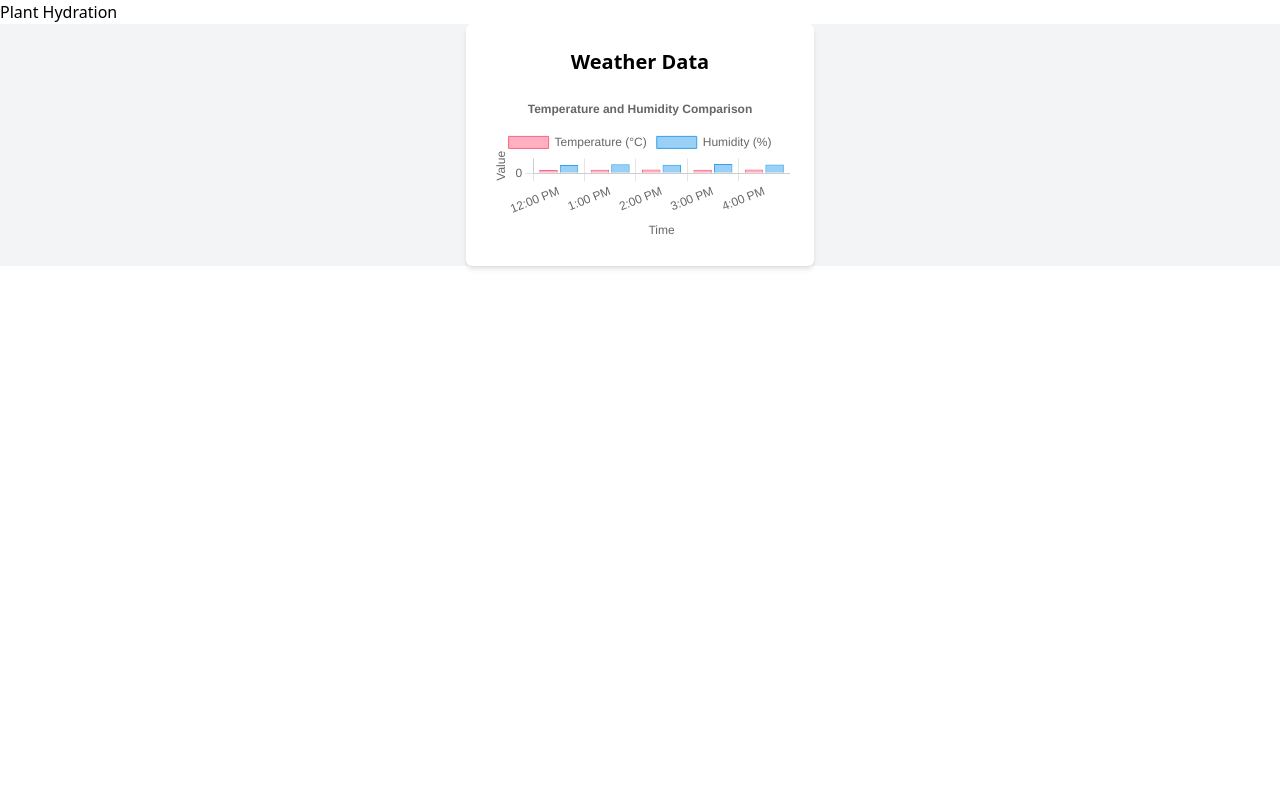
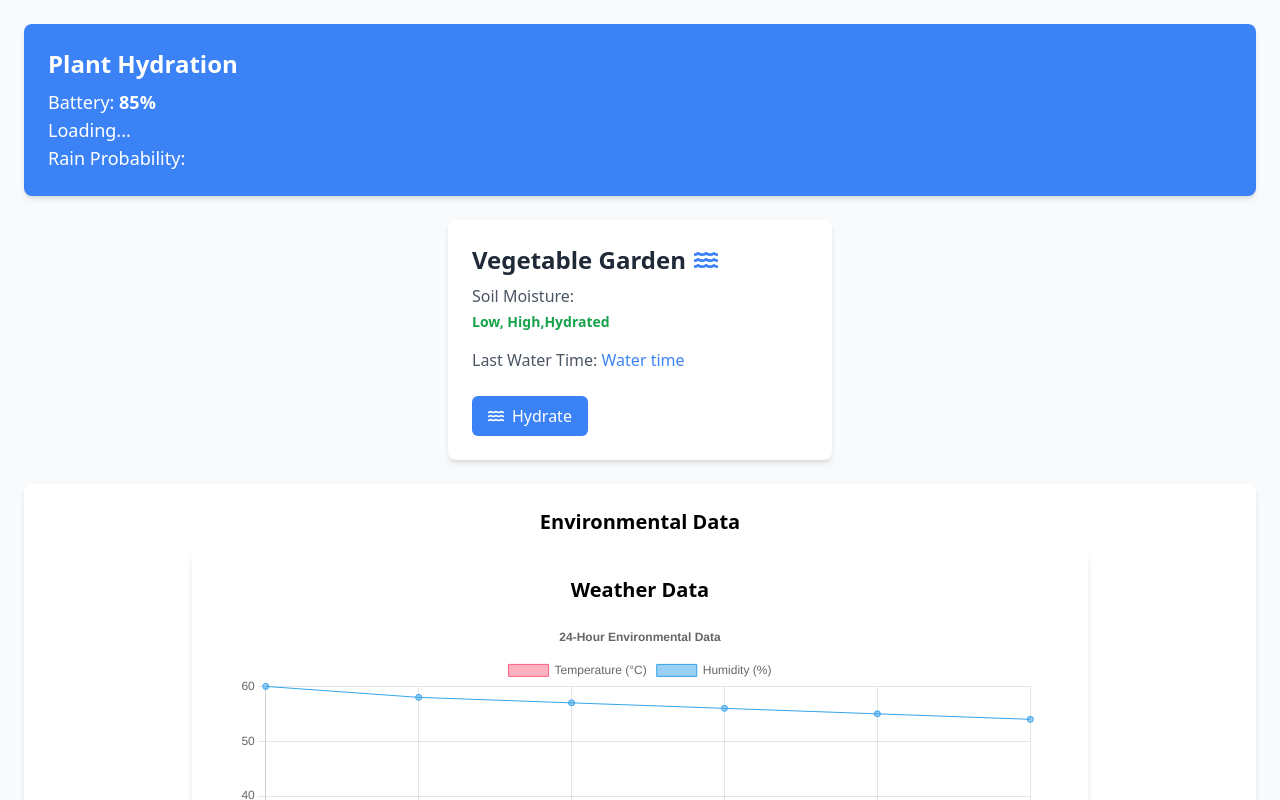
Before and after one commit to sudankdk/Plant-Health-IOT-, a React (Vite) app in the folder frontend/: page / in a window 1280 px wide. Shown: the top 800 px of the page. Built offline with nearby package versions, Linux system fonts and the light colour scheme; no server answers.

Commit message:
working on ui

```diff
--- a/frontend/package.json
+++ b/frontend/package.json
@@ -10,10 +10,13 @@
     "preview": "vite preview"
   },
   "dependencies": {
+    "axios": "^1.7.9",
     "chart.js": "^4.4.7",
+    "dotenv": "^16.4.7",
     "react": "^18.3.1",
     "react-chartjs-2": "^5.2.0",
     "react-dom": "^18.3.1",
+    "react-icons": "^5.4.0",
     "react-router-dom": "^7.1.1"
   },
   "devDependencies": {
--- a/frontend/src/Component/Card.tsx
+++ b/frontend/src/Component/Card.tsx
@@ -1,16 +1,22 @@
 import React from "react";
+import { FaWater } from "react-icons/fa"; // Importing a water icon
 
 const Card = () => {
   return (
-    <div>
-      <div>
-        <h2>Hydration</h2>
-        <p>{"Logo"}</p> // ya neri logo tweak garxu
-        <p>Hydration Alert</p>
-        <p>{"low,High"}</p>
-        <p>Last water time:{"water time"}</p>
-        <button>Hydrate</button>
-      </div>
+    <div className="p-6 bg-white rounded-lg shadow-md max-w-sm mx-auto">
+      <h2 className="text-2xl font-bold text-gray-800 mb-2 flex items-center">
+        Vegetable Garden
+        <FaWater className="ml-2 text-blue-500" />
+      </h2>
+      <p className="text-gray-600 mb-1">Soil Moisture:</p>
+      <p className="text-sm text-green-600 font-semibold">Low, High,Hydrated</p>
+      <p className="text-gray-600 mt-4">
+        Last Water Time:{" "}
+        <span className="text-blue-500 font-medium">Water time</span>
+      </p>
+      <button className="mt-6 px-4 py-2 bg-blue-500 text-white rounded-md hover:bg-blue-600 flex items-center">
+        <FaWater className="mr-2" /> Hydrate
+      </button>
     </div>
   );
 };
--- a/frontend/src/Component/Chart.tsx
+++ b/frontend/src/Component/Chart.tsx
@@ -1,47 +1,56 @@
-import React from "react";
 import {
   Chart as ChartJS,
   CategoryScale,
   LinearScale,
-  BarElement,
-  Title,
   Tooltip,
   Legend,
+  Title,
+  LineElement,
+  PointElement,
 } from "chart.js";
-import { Bar } from "react-chartjs-2";
-import { ChartOptions } from "../Type/Options";
+
+import { Line } from "react-chartjs-2";
 
 ChartJS.register(
   CategoryScale,
   LinearScale,
-  BarElement,
+  PointElement,
+  LineElement,
   Title,
   Tooltip,
   Legend
 );
-const BarChart = () => {
-  // Chart Data
-  const data = {
-    labels: ["12:00 PM", "1:00 PM", "2:00 PM", "3:00 PM", "4:00 PM"], // Time labels
+
+import { Environment } from "../Type/Environmental";
+
+interface ChartEnvironment {
+  data: Environment[];
+}
+
+export function Chart({ data }: ChartEnvironment) {
+  const chartData = {
+    //HEre by labels i mean the variable shown in x axis
+    labels: data.map((d) => new Date(d.timestamp).toLocaleTimeString()),
     datasets: [
       {
         label: "Temperature (°C)",
-        data: [22, 24, 26, 23, 25], // Temperature values
+        data: data.map((d) => d.temperature), //ya temeprature values aauxa
         backgroundColor: "rgba(255, 99, 132, 0.5)", // Semi-transparent red
         borderColor: "rgba(255, 99, 132, 1)", // Red border
         borderWidth: 1,
       },
       {
         label: "Humidity (%)",
-        data: [55, 60, 58, 62, 59], // Humidity values
+        data: data.map((d) => d.humidity), // Humidity values
         backgroundColor: "rgba(54, 162, 235, 0.5)", // Semi-transparent blue
         borderColor: "rgba(54, 162, 235, 1)", // Blue border
         borderWidth: 1,
       },
     ],
   };
+
   // Chart Options
-  const options: ChartOptions = {
+  const options = {
     responsive: true,
     plugins: {
       legend: {
@@ -49,23 +58,15 @@ const BarChart = () => {
       },
       title: {
         display: true,
-        text: "Temperature and Humidity Comparison",
+        text: "24-Hour Environmental Data",
       },
     },
     scales: {
-      x: {
-        title: {
-          display: true,
-          text: "Time",
-        },
-      },
       y: {
+        beginAtZero: true,
         title: {
           display: true,
           text: "Value",
-        },
-        ticks: {
-          beginAtZero: true,
         },
       },
     },
@@ -74,9 +75,7 @@ const BarChart = () => {
   return (
     <div className="p-6 bg-white shadow-md rounded-md max-w-4xl mx-auto">
       <h2 className="text-xl font-bold mb-4 text-center">Weather Data</h2>
-      <Bar data={data} options={options} />
+      <Line options={options} data={chartData} />
     </div>
   );
-};
-
-export default BarChart;
+}
--- a/frontend/src/Pages/Home.tsx
+++ b/frontend/src/Pages/Home.tsx
@@ -1,14 +1,103 @@
-import React from "react";
-import BarChart from "../Component/Chart";
+import React, { useEffect, useState } from "react";
+import { Chart } from "../Component/Chart";
+import { Environment, weatherData } from "../Type/Environmental";
+import Card from "../Component/Card";
+import { Weather } from "../endpoints/api";
+import { willItRain } from "../logic/Rain";
 
 const Home = () => {
+  const [currentWeather, setCurrentWeather] = useState<weatherData | null>(
+    null
+  );
+  const [rain, setRain] = useState<string>("");
+
+  const weatherapi = async () => {
+    const data = await Weather();
+    setCurrentWeather(data);
+  };
+
+  useEffect(() => {
+    weatherapi();
+  }, []);
+
+  useEffect(() => {
+    if (currentWeather) {
+      const rainPrediction = willItRain(
+        currentWeather.current.humidity,
+        currentWeather.current.temp_f,
+        currentWeather.current.condition.text
+      );
+      setRain(rainPrediction);
+    }
+  }, [currentWeather]);
+
+  const dummyData: Environment[] = [
+    {
+      temperature: 22.5,
+      humidity: 60,
+      timestamp: new Date(Date.now() - 1000000),
+    },
+    {
+      temperature: 23.1,
+      humidity: 58,
+      timestamp: new Date(Date.now() - 800000),
+    },
+    {
+      temperature: 24.0,
+      humidity: 57,
+      timestamp: new Date(Date.now() - 600000),
+    },
+    {
+      temperature: 25.3,
+      humidity: 56,
+      timestamp: new Date(Date.now() - 400000),
+    },
+    {
+      temperature: 26.1,
+      humidity: 55,
+      timestamp: new Date(Date.now() - 200000),
+    },
+    { temperature: 27.0, humidity: 54, timestamp: new Date(Date.now()) },
+  ];
+
   return (
-    <div>
-      <div>
-        <p>Plant Hydration</p>
+    <div className="min-h-screen bg-gray-50 p-6">
+      {/* Header Section */}
+      <div className="bg-blue-500 text-white p-6 rounded-lg shadow-md mb-6">
+        <h2 className="text-2xl font-bold mb-2">Plant Hydration</h2>
+        <p className="text-lg">
+          Battery: <span className="font-semibold">85%</span>
+        </p>
+        {/* Displaying the weather data */}
+        {currentWeather ? (
+          <>
+            <p className="text-lg">
+              Current Temperature: {currentWeather.current.temp_c}°C (
+              {currentWeather.current.temp_f}°F)
+            </p>
+            <p className="text-lg">
+              Condition: {currentWeather.current.condition.text}
+            </p>
+          </>
+        ) : (
+          <p className="text-lg">Loading...</p>
+        )}
+        <p className="text-lg">
+          Rain Probability: <span className="font-semibold">{rain}</span>
+        </p>
       </div>
-      <div className=" bg-gray-100 flex items-center justify-center flex-col">
-        <BarChart />
+
+      {/* Card Section */}
+      <div className="mb-6">
+        <Card />
+      </div>
+
+      {/* Chart Section */}
+      <div className="bg-white p-6 rounded-lg shadow-md">
+        <h2 className="text-xl font-bold mb-4 text-center">
+          Environmental Data
+        </h2>
+        <Chart data={dummyData} />
       </div>
     </div>
   );
--- /dev/null
+++ b/frontend/src/Type/Environmental.tsx
@@ -0,0 +1,22 @@
+export interface Environment {
+  temperature: number;
+  humidity: number;
+  timestamp: Date;
+}
+
+interface Condition {
+  text: string;
+  icon: string;
+  code: number;
+}
+interface CurrentWeather {
+  temp_c: number;
+  temp_f: number;
+  is_day: number;
+  condition: Condition;
+  humidity: number;
+}
+
+export interface weatherData {
+  current: CurrentWeather;
+}
--- /dev/null
+++ b/frontend/src/endpoints/api.tsx
@@ -0,0 +1,14 @@
+import axios from "axios";
+
+export const Weather = async () => {
+  const apiKey = import.meta.env.VITE_WEATHER_API_KEY; //   console.log(apiKey);
+  const apiUrl = `http://api.weatherapi.com/v1/current.json?key=${apiKey}&q=ITAHARI&aqi=no`;
+
+  try {
+    const response = await axios.get(apiUrl);
+    console.log(response.data);
+    return response.data;
+  } catch (error) {
+    console.error("Error fetching weather data:", error);
+  }
+};
--- /dev/null
+++ b/frontend/src/logic/Rain.tsx
@@ -0,0 +1,21 @@
+export const willItRain = (
+  humidity: number,
+  temperature: number,
+  condition: string
+) => {
+  console.log(humidity, temperature, condition);
+
+  const normalizedCondition = condition ? condition.toLowerCase() : "";
+
+  if (humidity > 80 && normalizedCondition.includes("rain")) {
+    return "Likely to rain";
+  } else if (humidity > 70 && temperature > 20) {
+    return "Unlikely to rain, but humid";
+  } else if (humidity > 60 && temperature > 25) {
+    return "Unlikely to rain, warm and dry";
+  } else if (humidity <= 60) {
+    return "Unlikely to rain, dry conditions";
+  } else {
+    return "Not enough data to predict rain";
+  }
+};
```
Also changed, not shown: 2 other files (tests, documents, lock files or other folders).
